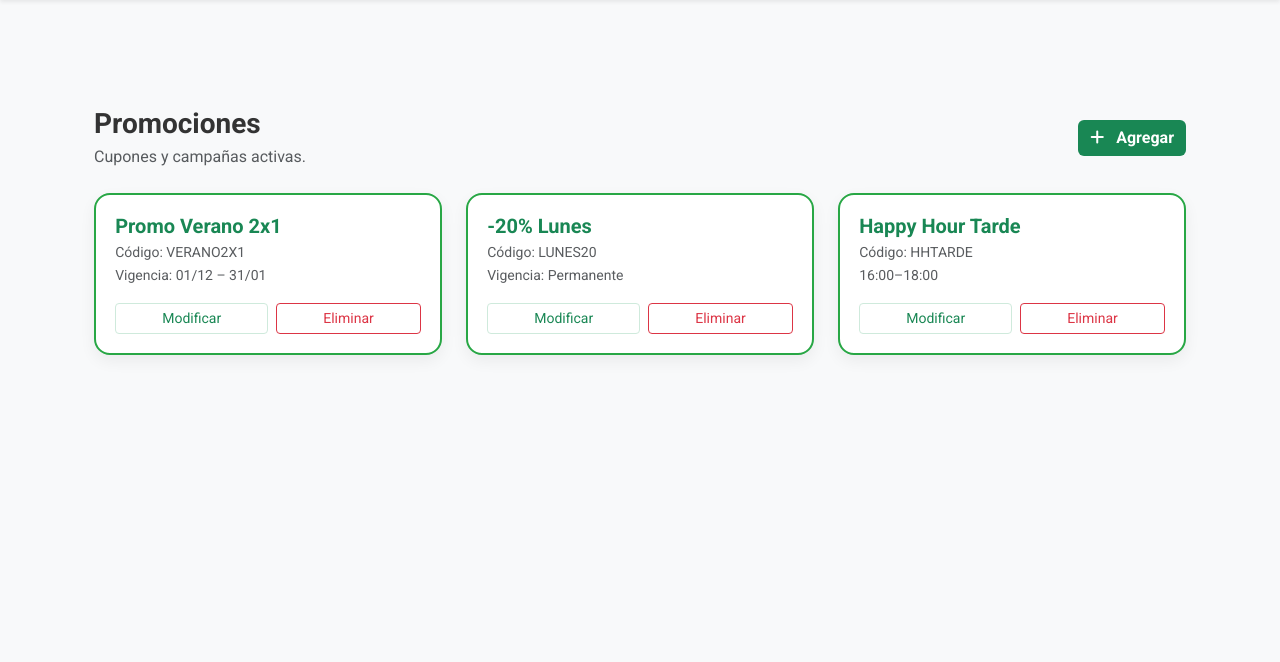
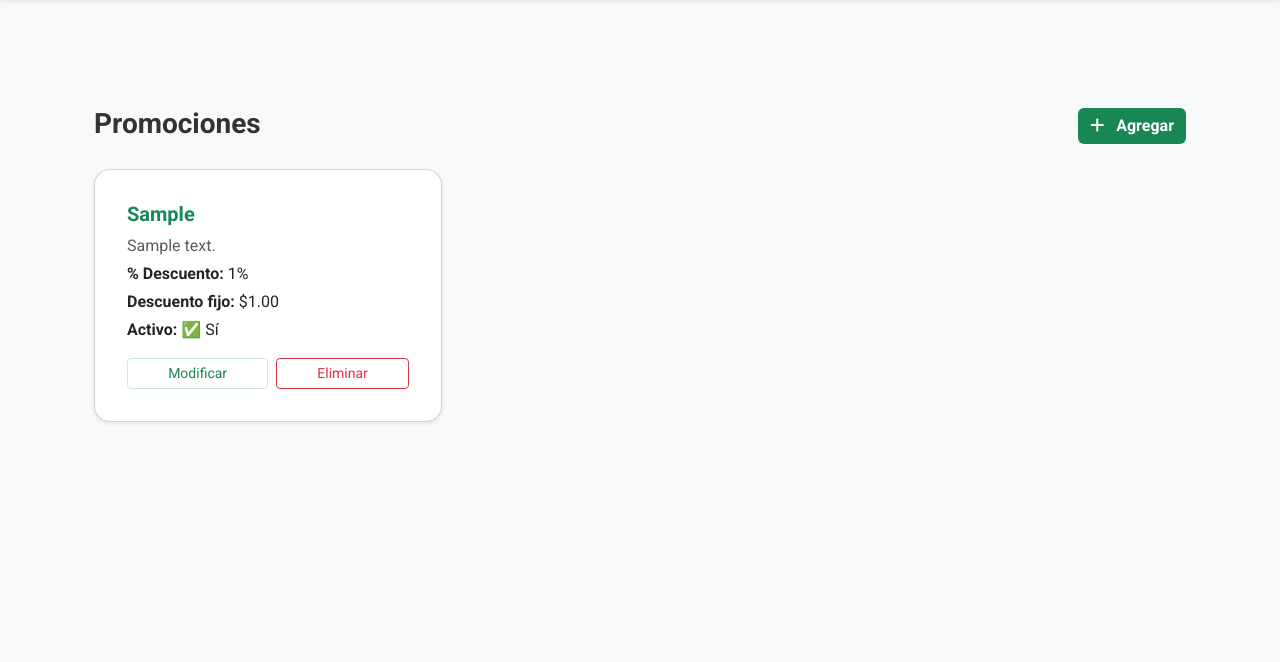
Before and after one commit to IgnacioRiffop/CanchaYa, a Django app: page /crudPromociones/ in a window 1280 px wide. Shown: the part 79-741 px from the top of the page. Run offline with Django 3.2, Linux system fonts and the light colour scheme; a user stored in the database is signed in; tables that the repository leaves empty hold one stand-in row (values such as "Sample post"); some libraries are stand-ins or nearby versions.

Commit message:
CRUD PROMOCIONES FUNCIONA CON LA BD

```diff
--- a/core/templates/core/crudPromociones.html
+++ b/core/templates/core/crudPromociones.html
@@ -5,58 +5,113 @@
 
 {% block contenido %}
 <div class="container py-5">
+
   <div class="d-flex justify-content-between align-items-center mb-4 flex-wrap gap-3">
-    <div>
-      <h1 class="h3 fw-bold mb-1">Promociones</h1>
-      <p class="text-muted m-0">Cupones y campañas activas.</p>
-    </div>
-    <a href="#" class="btn btn-success fw-semibold">
+    <h1 class="h3 fw-bold mb-1">Promociones</h1>
+    <a href="{% url 'promocion_add' %}" class="btn btn-success fw-semibold">
       <i class="fa-solid fa-plus me-2"></i> Agregar
     </a>
   </div>
 
-  <div class="row row-cols-1 row-cols-sm-2 row-cols-lg-3 g-4">
-    <div class="col">
-      <div class="cu-item-card h-100 d-flex flex-column">
-        <div class="cu-item-body">
-          <h5 class="mb-1 fw-bold">Promo Verano 2x1</h5>
-          <small class="text-muted d-block">Código: VERANO2X1</small>
-          <small class="text-muted">Vigencia: 01/12 – 31/01</small>
+  {% if promociones %}
+    <div class="row row-cols-1 row-cols-md-2 row-cols-lg-3 g-4">
+      {% for promo in promociones %}
+        <div class="col">
+          <div class="card shadow-sm rounded-4 p-3">
+            <div class="card-body">
+              <h5 class="fw-bold text-success mb-2">{{ promo.codigo }}</h5>
+              <p class="text-muted mb-1">{{ promo.descripcion }}</p>
+              <p class="mb-1"><strong>% Descuento:</strong> {{ promo.descuento_porcentaje }}%</p>
+              <p class="mb-1"><strong>Descuento fijo:</strong> ${{ promo.descuento_fijo }}</p>
+              <p class="mb-1"><strong>Activo:</strong>
+                {% if promo.activo %}
+                  ✅ Sí
+                {% else %}
+                  ❌ No
+                {% endif %}
+              </p>
+
+              <div class="d-flex gap-2 mt-3">
+                <a href="{% url 'promocion_edit' promo.id_promocion %}" class="btn btn-outline-secondary btn-sm flex-fill">Modificar</a>
+                <a href="#" class="btn btn-outline-danger btn-sm flex-fill eliminar-promocion" data-id="{{ promo.id_promocion }}">Eliminar</a>
+              </div>
+            </div>
+          </div>
         </div>
-        <div class="mt-auto d-flex gap-2 pt-3">
-          <a href="#" class="btn btn-outline-secondary btn-sm flex-fill">Modificar</a>
-          <a href="#" class="btn btn-outline-danger btn-sm flex-fill">Eliminar</a>
-        </div>
-      </div>
+      {% endfor %}
     </div>
+  {% else %}
+    <div class="alert alert-secondary text-center mt-4">
+      No hay promociones registradas todavía.
+    </div>
+  {% endif %}
 
-    <div class="col">
-      <div class="cu-item-card h-100 d-flex flex-column">
-        <div class="cu-item-body">
-          <h5 class="mb-1 fw-bold">-20% Lunes</h5>
-          <small class="text-muted d-block">Código: LUNES20</small>
-          <small class="text-muted">Vigencia: Permanente</small>
-        </div>
-        <div class="mt-auto d-flex gap-2 pt-3">
-          <a href="#" class="btn btn-outline-secondary btn-sm flex-fill">Modificar</a>
-          <a href="#" class="btn btn-outline-danger btn-sm flex-fill">Eliminar</a>
-        </div>
-      </div>
-    </div>
+</div>
 
-    <div class="col">
-      <div class="cu-item-card h-100 d-flex flex-column">
-        <div class="cu-item-body">
-          <h5 class="mb-1 fw-bold">Happy Hour Tarde</h5>
-          <small class="text-muted d-block">Código: HHTARDE</small>
-          <small class="text-muted">16:00–18:00</small>
-        </div>
-        <div class="mt-auto d-flex gap-2 pt-3">
-          <a href="#" class="btn btn-outline-secondary btn-sm flex-fill">Modificar</a>
-          <a href="#" class="btn btn-outline-danger btn-sm flex-fill">Eliminar</a>
-        </div>
-      </div>
-    </div>
-  </div>
-</div>
+<!-- SWEETALERT -->
+<script src="https://cdn.jsdelivr.net/npm/sweetalert2@11"></script>
+<script>
+document.addEventListener('DOMContentLoaded', function() {
+  const botonesEliminar = document.querySelectorAll('.eliminar-promocion');
+
+  botonesEliminar.forEach(boton => {
+    boton.addEventListener('click', function(e) {
+      e.preventDefault();
+      const promoId = this.getAttribute('data-id');
+
+      Swal.fire({
+        title: '¿Estás seguro?',
+        text: "Esta promoción será eliminada permanentemente.",
+        icon: 'warning',
+        showCancelButton: true,
+        confirmButtonColor: '#198754',
+        cancelButtonColor: '#d33',
+        confirmButtonText: 'Sí, eliminar',
+        cancelButtonText: 'Cancelar'
+      }).then((result) => {
+        if (result.isConfirmed) {
+          fetch(`/crudPromociones/${promoId}/eliminar/`, {
+            method: 'POST',
+            headers: {
+              'X-CSRFToken': getCookie('csrftoken'),
+            },
+          })
+          .then(response => response.json())
+          .then(data => {
+            if (data.success) {
+              Swal.fire({
+                title: 'Eliminada',
+                text: 'La promoción fue eliminada correctamente.',
+                icon: 'success',
+                confirmButtonColor: '#198754'
+              }).then(() => {
+                location.reload();
+              });
+            } else {
+              Swal.fire('Error', 'No se pudo eliminar la promoción.', 'error');
+            }
+          });
+        }
+      });
+    });
+  });
+
+  // CSRF helper
+  function getCookie(name) {
+    let cookieValue = null;
+    if (document.cookie && document.cookie !== '') {
+      const cookies = document.cookie.split(';');
+      for (let i = 0; i < cookies.length; i++) {
+        const cookie = cookies[i].trim();
+        if (cookie.substring(0, name.length + 1) === (name + '=')) {
+          cookieValue = decodeURIComponent(cookie.substring(name.length + 1));
+          break;
+        }
+      }
+    }
+    return cookieValue;
+  }
+});
+</script>
+
 {% endblock %}
--- a/core/urls.py
+++ b/core/urls.py
@@ -58,6 +58,11 @@ urlpatterns = [
     path('crudTarifas/<int:pk>/eliminar/', views.tarifa_delete, name='tarifa_delete'),
 
     path('crudPromociones/', views.crudPromociones, name='crudPromociones'),
+    path('crudPromociones/agregar/', views.promocion_create, name='promocion_add'),
+    path('crudPromociones/<int:pk>/editar/', views.promocion_edit, name='promocion_edit'),
+    path('crudPromociones/<int:pk>/eliminar/', views.promocion_delete, name='promocion_delete'),
+
+
 
     path('crudHorarios/', views.crudHorarios, name='crudHorarios'),
     path('horarios/agregar/', views.horario_create, name='horario_add'),
--- a/core/views.py
+++ b/core/views.py
@@ -1508,8 +1508,46 @@ def tarifa_delete(request, pk):
     return JsonResponse({'success': False})
 
 
+@login_required(login_url='login')
 def crudPromociones(request):
-    return render(request, 'core/crudPromociones.html')
+    promociones = Promocion.objects.all()
+    return render(request, 'core/crudPromociones.html', {'promociones': promociones})
+
+
+@login_required(login_url='login')
+def promocion_create(request):
+    if request.method == 'POST':
+        form = PromocionForm(request.POST)
+        if form.is_valid():
+            form.save()
+            return JsonResponse({'success': True})
+        return JsonResponse({'success': False, 'errors': form.errors})
+    else:
+        form = PromocionForm()
+    return render(request, 'core/promocion_form.html', {'form': form})
+
+
+@login_required(login_url='login')
+def promocion_edit(request, pk):
+    promocion = get_object_or_404(Promocion, pk=pk)
+    if request.method == 'POST':
+        form = PromocionForm(request.POST, instance=promocion)
+        if form.is_valid():
+            form.save()
+            return JsonResponse({'success': True})
+        return JsonResponse({'success': False, 'errors': form.errors})
+    else:
+        form = PromocionForm(instance=promocion)
+    return render(request, 'core/promocion_form.html', {'form': form})
+
+
+@login_required(login_url='login')
+def promocion_delete(request, pk):
+    promocion = get_object_or_404(Promocion, pk=pk)
+    if request.method == 'POST':
+        promocion.delete()
+        return JsonResponse({'success': True})
+    return JsonResponse({'success': False})
 
 @login_required
 def crudHorarios(request):
```
Also changed, not shown: core/forms.py (+13 -1 lines), core/templates/core/promocion_form.html (added, +42 -0 lines).
